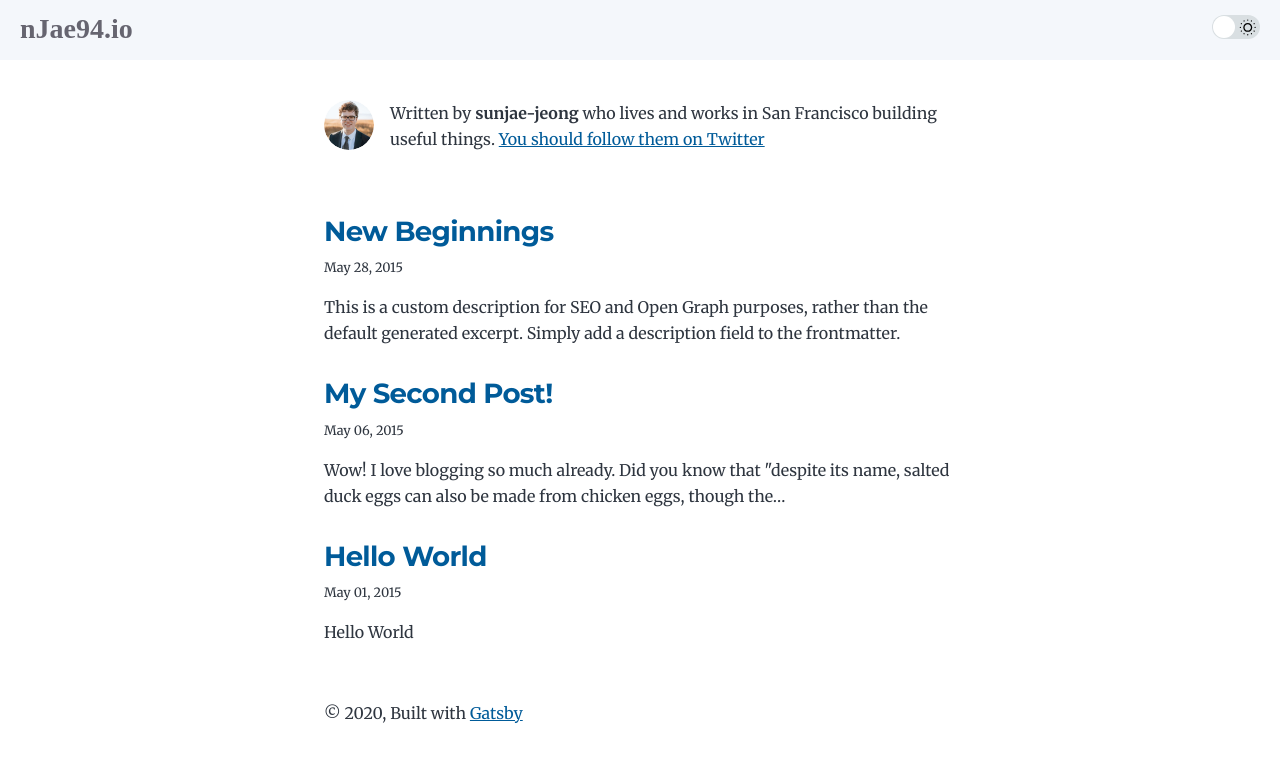
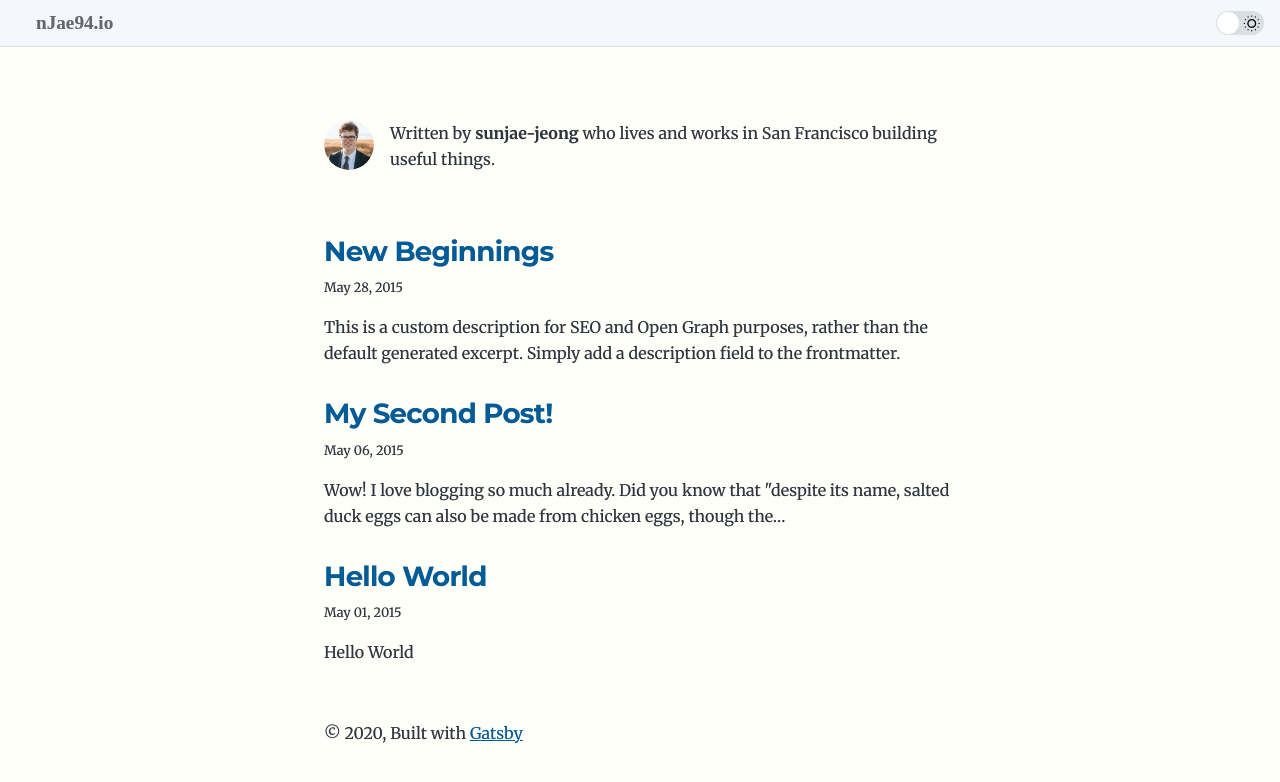
Before and after one commit to nJae94/gatsby-blog-js, a Gatsby site: page / in a window 1280 px wide. Built offline with nearby package versions, Linux system fonts and the light colour scheme; Gatsby itself is replaced by a stand-in of ours.

Commit message:
다크모드 , 헤더 작업

```diff
--- a/src/components/bio.js
+++ b/src/components/bio/index.js
@@ -1,9 +1,3 @@
-/**
- * Bio component that queries for data
- * with Gatsby's useStaticQuery component
- *
- * See: https://www.gatsbyjs.com/docs/use-static-query/
- */
 
 import React from "react"
 import { useStaticQuery, graphql } from "gatsby"
@@ -55,9 +49,6 @@ const Bio = () => {
         <p>
           Written by <strong>{author.name}</strong> {author?.summary || null}
           {` `}
-          <a href={`https://twitter.com/${social?.twitter || ``}`}>
-            You should follow them on Twitter
-          </a>
         </p>
       )}
     </div>
--- a/src/components/header/index.js
+++ b/src/components/header/index.js
@@ -9,10 +9,12 @@ export const Header = ({ title, location, rootPath }) => {
     const isRoot = location.pathname === rootPath;
 
     return (
+        <header>
+            <div className="wrapper">
                 <div className="top">
                     {
                         isRoot && (
-                    <div>
+                            <div className="title">
                                 <Link to={"/"} className="link">
                                     {title}
                                 </Link>
@@ -24,5 +26,7 @@ export const Header = ({ title, location, rootPath }) => {
                         <ThemeSwitch />
                     </div>
                 </div>
+            </div>
+        </header>
     )
 }
--- a/src/components/header/index.scss
+++ b/src/components/header/index.scss
@@ -1,16 +1,36 @@
 @import '../../styles/variables.scss';
 
+.wrapper {
+
+  display: flex;
+  justify-content: center;
+  align-items: center;
+  position: relative;
+  z-index: 11;
+
   .top {
+    position: fixed;
     display: flex;
+    z-index: 11;
+    top: 0;
+    right: 0;
+    left: 0;
+    padding: 0.5rem 1rem 0.3rem;
+    border-bottom: 1px solid #DBDDE1;
     justify-content: space-between;
+    align-items: center;
     width: 100%;
-  height: 60px;
     background: $theme-header-backgournd-color;
+    backdrop-filter: blur(16px);
+    opacity: 1;
+
+    .title {
+      padding-bottom: 0.2rem;
+    }
 
     .link {
       display: inline-block;
-    font-size: 28px;
-    padding-top: 8px;
+      font-size: 1.2rem;
       color: $top-header-text-color;
       opacity: 0.7;
       margin-left: 20px;
@@ -20,7 +40,8 @@
     }
 
     .switch-mode-container {
-    padding-top: 15px;
-    margin-right: 20px;
+      margin: 0;
+      padding: 0.2rem 0 0 0;
     }
   }
+}
--- a/src/layout/index.js
+++ b/src/layout/index.js
@@ -1,18 +1,20 @@
 import React from "react";
 import {Header} from '../components/header';
+
+import './index.scss'
 
 const Layout = ({ location, title, children }) => {
   const rootPath = `${__PATH_PREFIX__}/`;
 
   return (
-    <>
+    <React.Fragment>
       <Header
         title={title}
         location={location}
         rootPath={rootPath}
       />
 
-      <div className="global-wrapper" >
+      <div className="global-wrapper" style={{marginTop:'5rem'}} >
         <main>{children}</main>
         <footer>
           © {new Date().getFullYear()}, Built with
@@ -20,7 +22,7 @@ const Layout = ({ location, title, children }) => {
           <a href="https://www.gatsbyjs.com">Gatsby</a>
         </footer>
       </div>
-    </>
+    </React.Fragment>
   )
 }
 
--- a/src/styles/dark-theme.scss
+++ b/src/styles/dark-theme.scss
@@ -1,5 +1,85 @@
 body.dark {
-    background-color: $dark-background-color;
-    text-shadow: $dark-text-shadow;
+  background-color: $dark-background-color;
+  text-shadow: $dark-text-shadow;
+  color: $dark-light-font-color;
+
+  // home
+  .home-header {
     color: $dark-light-font-color;
   }
+
+  .bio {
+    .author-name-content {
+      background-color: $dark-category-border-color;
+    }
+    .author-introduction {
+      color: $dark-middle-font-color;
+    }
+    a {
+      color: $dark-link-color;
+    }
+  }
+
+  .category-container {
+    border-top: 1px solid $dark-category-border-color;
+    border-bottom: 1px solid $dark-category-border-color;
+    border-right: 6px solid $dark-category-border-color;
+    border-left: 6px solid $dark-category-border-color;
+    background-color: $dark-category-background-color;
+    .item {
+      border: 1px solid $dark-category-border-color;
+      background-color: $dark-category-item-color;
+      -webkit-box-shadow: 0px 1px 1px rgba(255, 255, 255, 0.1);
+      box-shadow: 0px 1px 1px rgba(255, 255, 255, 0.1);
+      a {
+        color: $dark-category-text-color;
+      }
+      &[aria-selected='true'] {
+        border: 2px solid $dark-category-highlight-border-color;
+        font-weight: bolder;
+      }
+      &[aria-selected='true'] a {
+        color: $dark-category-highlight-text-color;
+      }
+    }
+  }
+
+  .thumbnail {
+    h3 {
+      color: $dark-light-font-color;
+    }
+    p {
+      color: $dark-middle-font-color;
+    }
+    &:hover {
+      text-shadow: $dark-hover-text-shadow;
+    }
+  }
+
+  .footer {
+    color: $dark-middle-font-color;
+    a {
+      color: $dark-lightest-font-color;
+    }
+  }
+
+  // post
+  blockquote {
+    border-left: 4px solid rgba(255, 255, 255, 0.822);
+  }
+
+  h1,
+  h2 {
+    border-bottom-color: rgba(255, 255, 255, 0.3);
+  }
+
+  .navigator {
+    a {
+      background-color: $navigator-background-color;
+      color: $navigator-text-color;
+    }
+  }
+  td {
+    border-bottom: 1px solid #eee;
+  }
+}
--- a/src/styles/light-theme.scss
+++ b/src/styles/light-theme.scss
@@ -1,7 +1,72 @@
 body.light {
-
     background-color: $light-background-color;
     text-shadow: $light-text-shadow;
 
+    // home
+    .home-header {
+      color: $dark-gray;
+    }
 
-}
+    .bio {
+      .author-name-content {
+        background-color: $light-category-border-color;
+      }
+      .author-introduction {
+        color: $middle-gray;
+      }
+      a {
+        color: $light-link-color;
+      }
+    }
+
+    .category-container {
+      border-top: 1px solid $light-category-border-color;
+      border-bottom: 1px solid $light-category-border-color;
+      border-right: 6px solid $light-category-border-color;
+      border-left: 6px solid $light-category-border-color;
+      background-color: $light-category-background-color;
+      .item {
+        border: 1px solid $light-category-border-color;
+        background-color: $light-category-item-color;
+        -webkit-box-shadow: 0px 1px 1px rgba(0, 0, 0, 0.1);
+        box-shadow: 0px 1px 1px rgba(0, 0, 0, 0.1);
+        a {
+          color: $light-category-text-color;
+        }
+        &[aria-selected='true'] {
+          border: 2px solid $light-category-highlight-border-color;
+          font-weight: bolder;
+        }
+        &[aria-selected='true'] a {
+          color: $light-category-highlight-text-color;
+        }
+      }
+    }
+
+    .thumbnail {
+      h3 {
+        color: $dark-gray;
+      }
+      p {
+        color: $middle-gray;
+      }
+      &:hover {
+        text-shadow: $light-hover-text-shadow;
+      }
+    }
+
+    .footer {
+      color: $light-gray;
+      a {
+        color: $dark-gray;
+      }
+    }
+
+    // post
+    .navigator {
+      a {
+        background-color: $navigator-background-color;
+        color: $navigator-text-color;
+      }
+    }
+  }
--- a/src/styles/variables.scss
+++ b/src/styles/variables.scss
@@ -1,24 +1,58 @@
 $theme-header-backgournd-color: #F4F7FB;
-$top-header-text-color: #2B2836;
+$theme-gradient: linear-gradient(72deg, #291e95, #cc007a);
+$top-header-text-color:  #2B2836;
 
+/**
+ * @light theme
+ */
 
-
-/*
-일반 테마
-*/
-$light-background-color: #fff;
+// body
+$light-background-color: #FFFFFA;
 $light-text-shadow: 0 0 0.1px rgba(0, 0, 0, 0.3);
 $light-hover-text-shadow: 0 0 6px rgba(0, 0, 0, 0.2);
 
+// index
+$dimmed-color: #eef5db;
+$light-link-color: #000080;
+$dark-gray: #333;
+$middle-gray: #7d7d7d;
+$light-gray: #aaa;
 
+// blog-templates
+$navigator-text-color: #cc007a;
+$navigator-background-color: #fceff7;
+$blockquote-text-color: #999;
 
-/*
-다크 테마
-*/
+// code
+$inline-dimmed-color: #ece5f1;
+$inline-text-color: #4b2043;
 
+// category
+$light-category-border-color: #ecf0f2;
+$light-category-highlight-border-color: #909da1;
+$light-category-background-color: #f4f7f8;
+$light-category-text-color: #666;
+$light-category-highlight-text-color: #636c6e;
+$light-category-item-color: #fff;
+
+/**
+ * @dark theme
+ */
 $dark-background-color: #282c35;
 $dark-link-color: #bb72ec;
-$dark-font-color: #eeeeee;
+
+$dark-lightest-font-color: #fff;
+$dark-light-font-color: #eeeeee;
+$dark-middle-font-color: #d8d7d7;
 
 $dark-text-shadow: 0 0 0.1px rgba(255, 255, 255, 0.3);
 $dark-hover-text-shadow: 0 0 6px rgba(255, 255, 255, 0.2);
+
+$dark-category-item-color: #282c35;
+$dark-category-background-color: #24272c;
+
+$dark-category-border-color: rgb(56, 54, 54);
+$dark-category-text-color: #d8d7d7;
+
+$dark-category-highlight-border-color: #666;
+$dark-category-highlight-text-color: #fff;
--- a/src/utils/storage/index.js
+++ b/src/utils/storage/index.js
@@ -1,9 +1,18 @@
-import { getValueFromLocalStorage, setValueToLocalStorage } from "./localStorage";
+import { getValueFromLocalStorage,
+    setValueToLocalStorage } from "./localStorage";
 
 const SESSION_STORAGE_KEY = '__gatsby__session_key__';
 
 //로컬 스토리지에 저장할 키 값
 const LOCAL_STORAGE_KEY = 'gatsby__theme__key__';
+
+export const getData = () => {
+    return getValueFromLocalStorage(LOCAL_STORAGE_KEY);
+}
+
+export const setData = (val) => {
+    return setValueToLocalStorage(LOCAL_STORAGE_KEY, val);
+}
 
 export const getTheme = (init) => {
 
```
Also changed, not shown: src/utils/storage/sessionStorage.js (added, +10 -0 lines), src/components/bio/index.scss (added). Lines whose indentation alone changed are shown as unchanged.
